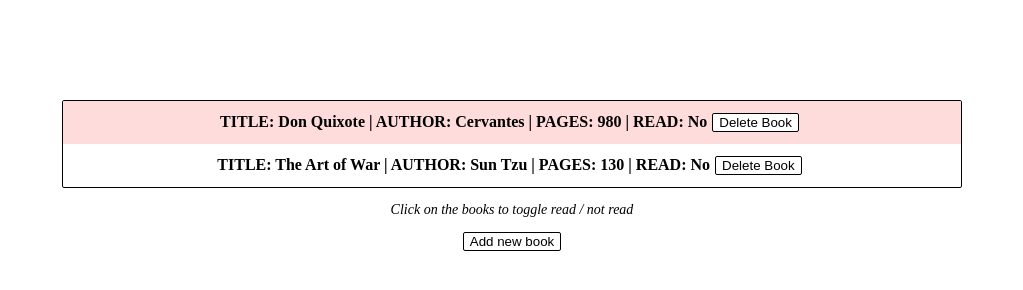
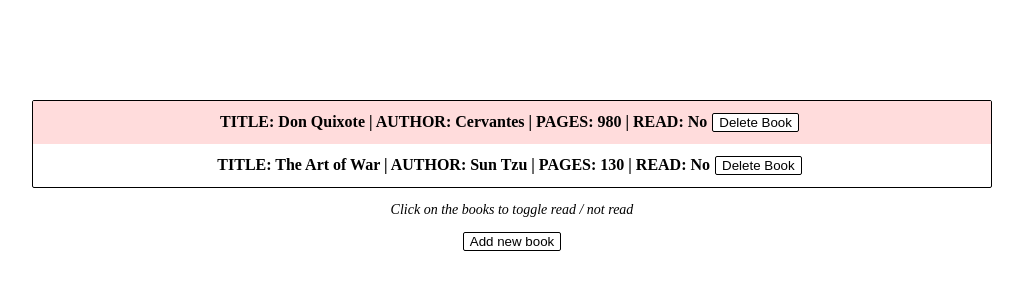
Before and after one commit to Javier-Machin/js-simple-library, a plain HTML site: page index.html in a window 1280 px wide. Shown: the whole page, without its empty margins (128-1151 px from the left). Drawn offline with Linux system fonts and the light colour scheme.

Commit message:
Increase min width

```diff
--- a/stylesheets/main.css
+++ b/stylesheets/main.css
@@ -12,7 +12,7 @@ button {
 
 .main-container {
   width: 50%;
-  min-width: 900px;
+  min-width: 960px;
   margin: 100px auto;
   text-align: center;
 }
```
